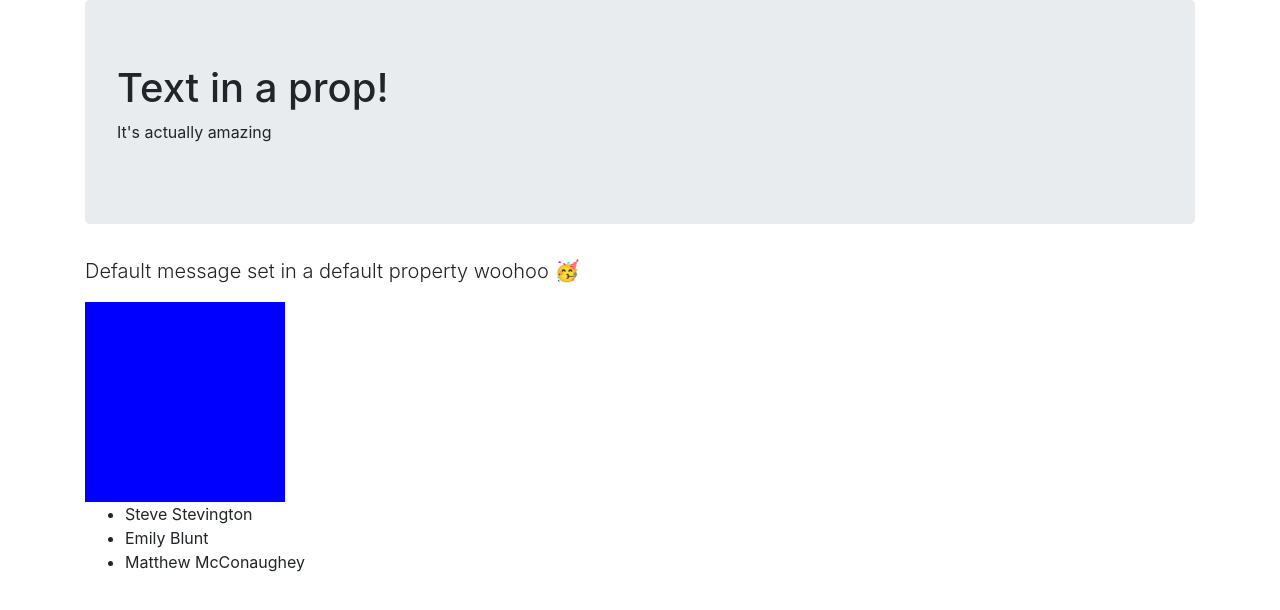
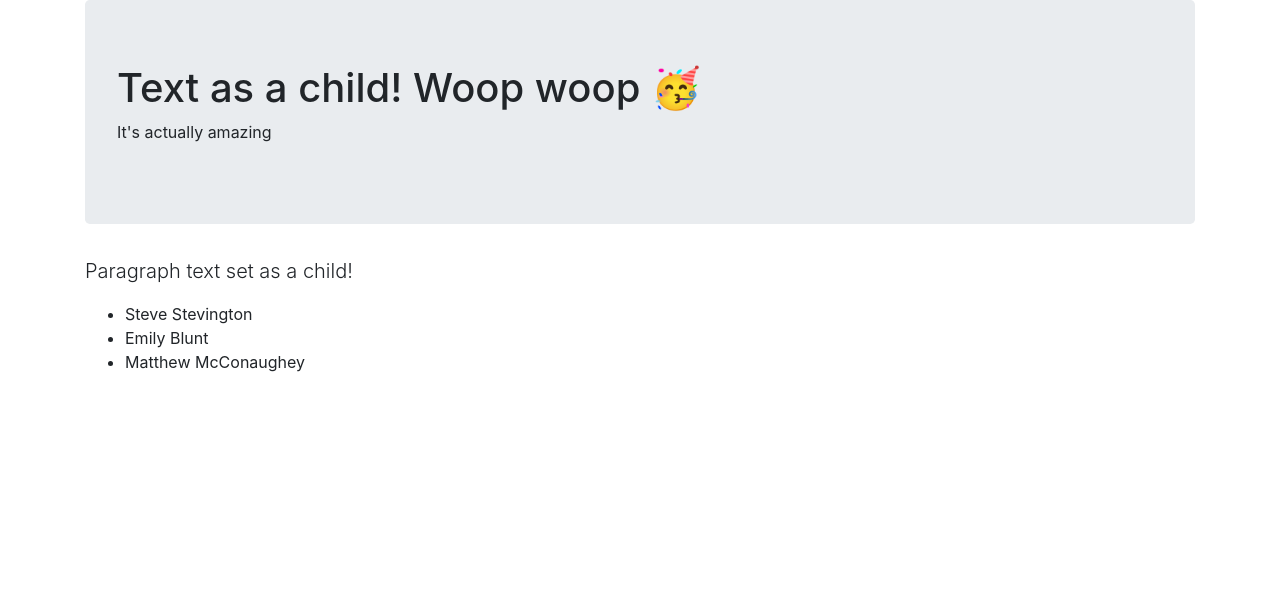
Before and after one commit to zackads/developme, a React (Create React App) app in the folder week_9_react/hello-world/: page / in a window 1280 px wide. Shown: the top 610 px of the page. Built offline with nearby package versions, Linux system fonts and the light colour scheme.

Commit message:
Set Header and Paragraph components to use children

```diff
--- a/week_9_react/hello-world/src/App.js
+++ b/week_9_react/hello-world/src/App.js
@@ -1,6 +1,6 @@
 import React from "react";
 import Stuff from "./Stuff.js";
 
-const App = () => <Stuff />;
+const App = () => <Stuff square={false} />;
 
 export default App;
--- a/week_9_react/hello-world/src/Header.js
+++ b/week_9_react/hello-world/src/Header.js
@@ -1,8 +1,8 @@
 import React from "react";
 
-const Header = (props) => (
+const Header = ({ children }) => (
   <header className="jumbotron">
-    <h1>{props.text}</h1>
+    <h1>{children}</h1>
     <p>It's actually amazing</p>
   </header>
 );
--- a/week_9_react/hello-world/src/Paragraph.js
+++ b/week_9_react/hello-world/src/Paragraph.js
@@ -1,13 +1,9 @@
 import React from "react";
 
-const Paragraph = (props) => (
+const Paragraph = ({ children }) => (
   <main>
-    <p className="lead">{props.message}</p>
+    <p className="lead">{children}</p>
   </main>
 );
 
-Paragraph.defaultProps = {
-  message: "Default message set in a default property woohoo 🥳",
-};
-
 export default Paragraph;
--- a/week_9_react/hello-world/src/Stuff.js
+++ b/week_9_react/hello-world/src/Stuff.js
@@ -4,15 +4,19 @@ import Paragraph from "./Paragraph.js";
 import Square from "./Square.js";
 import People from "./People.js";
 
-const Stuff = () => (
+const Stuff = ({ square }) => (
   <React.Fragment>
-    <Header text="Text in a prop!" />
-    <Paragraph />
-    <Square color="blue" />
+    <Header>Text as a child! Woop woop 🥳</Header>
+    <Paragraph>Paragraph text set as a child!</Paragraph>
+    {square ? <Square color="blue" /> : null}
     <People
       names={["Steve Stevington", "Emily Blunt", "Matthew McConaughey"]}
     />
   </React.Fragment>
 );
 
+Stuff.defaultProperties = {
+  square: true,
+};
+
 export default Stuff;
```
